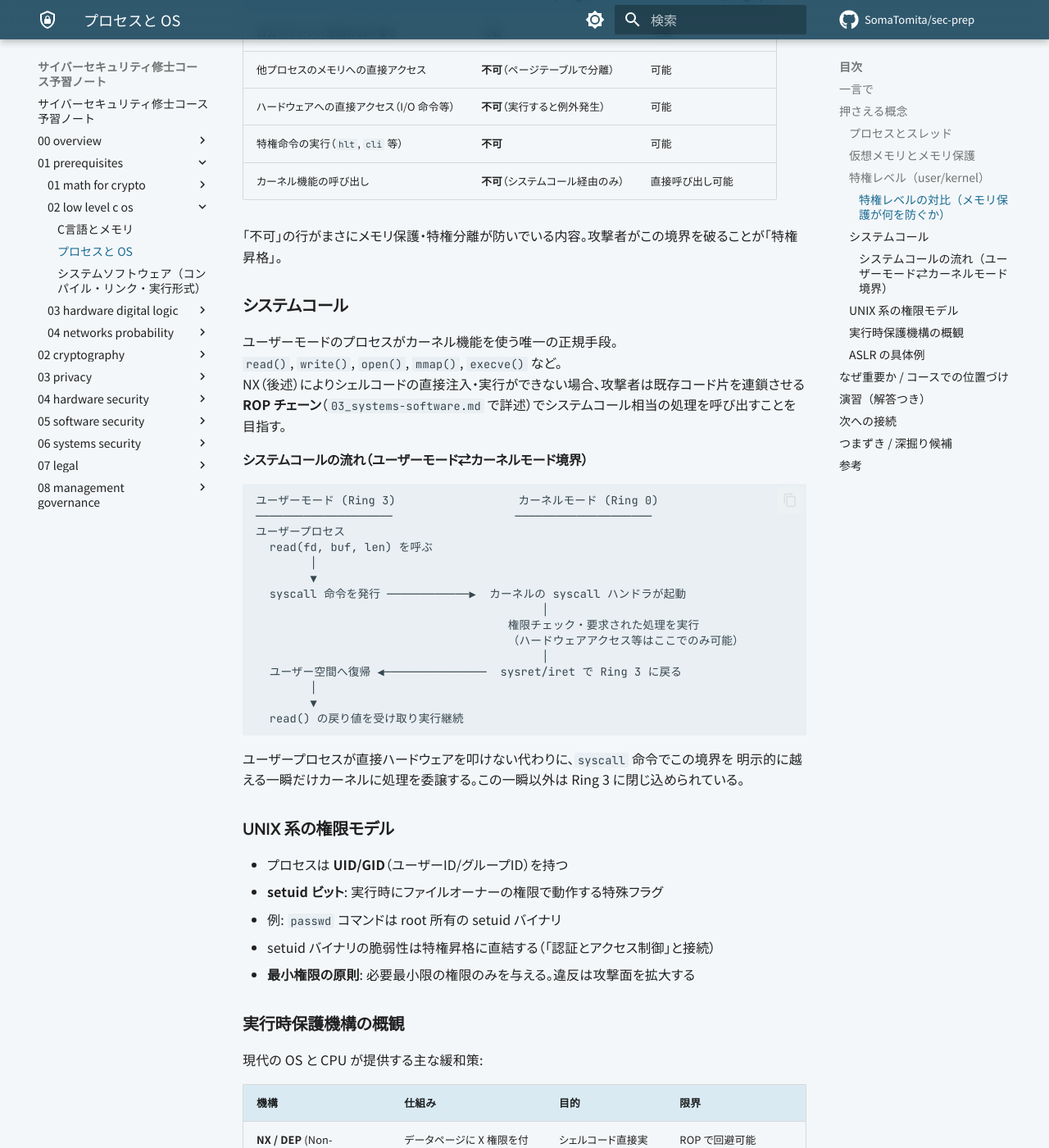
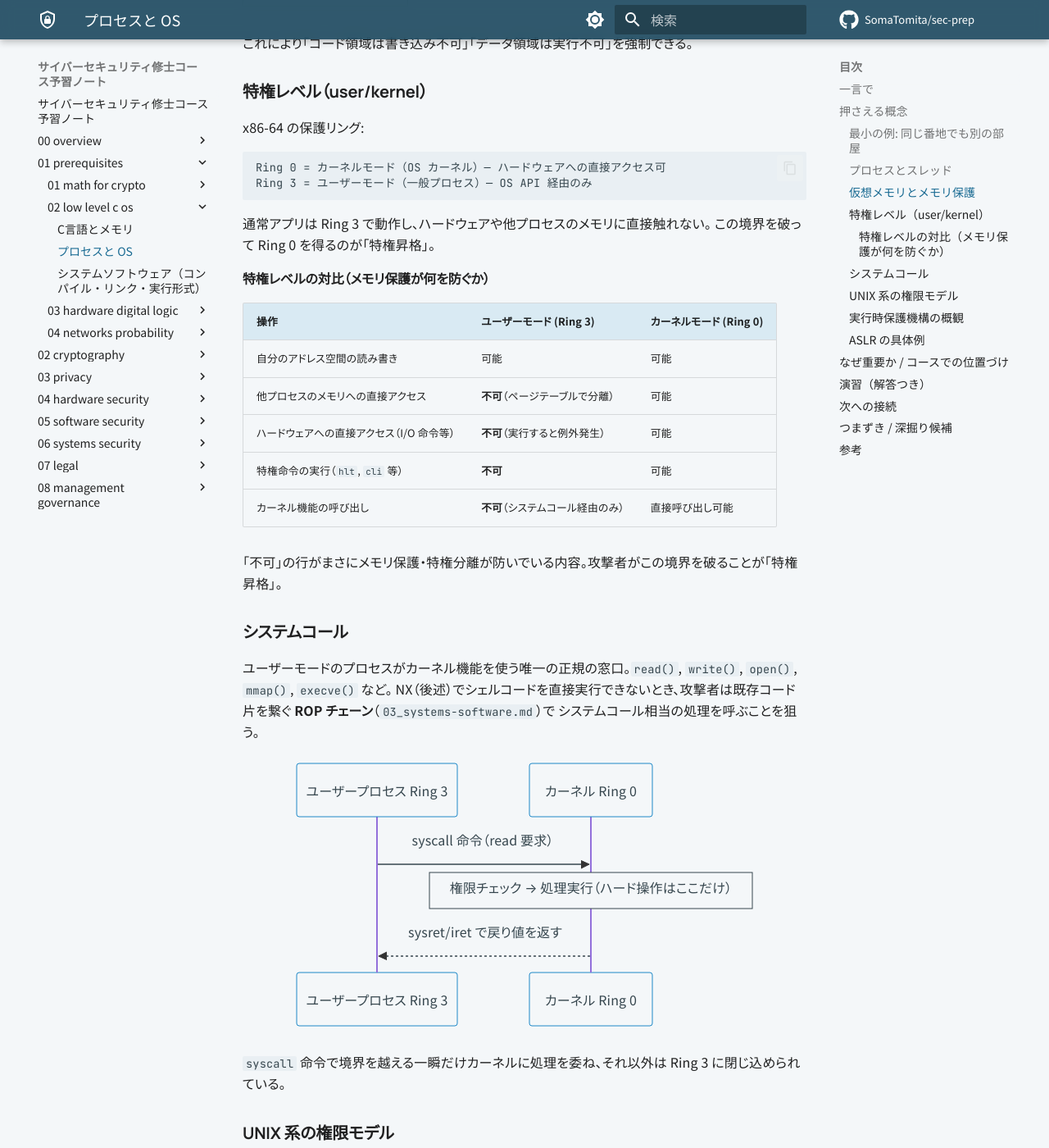
Before and after one commit to SomaTomita/sec-prep, an MkDocs documentation site: the page built from topics/01_prerequisites/02_low-level-c-os/02_process-and-os.md, in a window 1280 px wide and 1400 px high, scrolled down 1573 px. Shown: the whole window at 82% size. Built offline with MkDocs 1.6.1 and Material for MkDocs 9.7.7, drawn with Linux system fonts in a browser that asks for light colours; plug-ins that fetch from the network failed and are left out; comment, search, counter and statistics services are not loaded; some of the changed text lies outside the part shown.

Commit message:
docs: apply readability pass to low-level C and OS

````diff
--- a/topics/01_prerequisites/02_low-level-c-os/02_process-and-os.md
+++ b/topics/01_prerequisites/02_low-level-c-os/02_process-and-os.md
@@ -4,8 +4,8 @@
 
 ## 一言で
 
-OS はプロセスごとに「仮想アドレス空間」と「権限レベル」を分離して安全性を担保する。
-この分離の仕組みと、それを崩す/守る保護機構（ASLR・NX・スタックカナリア）を理解する。
+OS は各プログラムに「自分専用の部屋（仮想アドレス空間）」と「入れる部屋の格（権限レベル）」を割り当てる。
+その分離の仕組みと、C 系攻撃から守る保護機構（ASLR・NX・カナリア）を押さえる。
 
 **この1ページで分かること**
 
@@ -17,16 +17,28 @@
 
 ## 押さえる概念
 
+### 最小の例: 同じ番地でも別の部屋
+
+| プロセス | 仮想アドレス | → 物理アドレス |
+|---|---|---|
+| A（ブラウザ） | `0x1000` | `0x7A3000` |
+| B（エディタ） | `0x1000` | `0x2F0000` |
+
+A と B は同じ `0x1000` を使っているつもりだが、実際の DRAM 上では別の場所。この対応表を持つのが OS、変換するのが MMU。
+
 ### プロセスとスレッド
 
-- **プロセス**: 実行中プログラムの実体。OS はプロセスごとに独立した仮想アドレス空間を与える
-- **スレッド**: プロセス内の実行単位。同一プロセスのスレッドはアドレス空間を共有する
-- プロセス間の分離がなければ、あるプログラムのバグが別プログラムのメモリを破壊できてしまう
+| 用語 | 意味 |
+|---|---|
+| プロセス | 実行中プログラムの実体。OS が独立した仮想アドレス空間を与える |
+| スレッド | プロセス内の実行単位。同じプロセスのスレッドはアドレス空間を共有 |
+
+分離がなければ、あるプログラムのバグが別プログラムのメモリを壊せてしまう。
 
 ### 仮想メモリとメモリ保護
 
-CPU は仮想アドレスを使用し、MMU（Memory Management Unit）が物理アドレスに変換する。
-OS はページテーブルにアクセス権（読み取り/書き込み/実行）を設定できる:
+CPU は仮想アドレス（プログラムが見る番地）を使い、MMU（Memory Management Unit）が物理アドレス（実際の DRAM 上の番地）へ変換する。
+変換表＝ページテーブルに、OS はページ（固定サイズの区画、通常 4KB）ごとの権限を設定できる:
 
 | ページ属性 | 意味 |
 |---|---|
@@ -45,8 +57,8 @@
 Ring 3 = ユーザーモード（一般プロセス）— OS API 経由のみ
 ```
 
-通常アプリは Ring 3 で動作し、ハードウェアや他プロセスのメモリに直接アクセスできない。
-「特権昇格」とはこの境界を越えて Ring 0 権限を得ること。
+通常アプリは Ring 3 で動作し、ハードウェアや他プロセスのメモリに直接触れない。
+この境界を破って Ring 0 を得るのが「特権昇格」。
 
 #### 特権レベルの対比（メモリ保護が何を防ぐか）
 
@@ -62,41 +74,30 @@
 
 ### システムコール
 
-ユーザーモードのプロセスがカーネル機能を使う唯一の正規手段。
-`read()`, `write()`, `open()`, `mmap()`, `execve()` など。
-NX（後述）によりシェルコードの直接注入・実行ができない場合、攻撃者は既存コード片を連鎖させる
-**ROP チェーン**（`03_systems-software.md` で詳述）でシステムコール相当の処理を呼び出すことを目指す。
+ユーザーモードのプロセスがカーネル機能を使う唯一の正規の窓口。`read()`, `write()`, `open()`, `mmap()`, `execve()` など。
+NX（後述）でシェルコードを直接実行できないとき、攻撃者は既存コード片を繋ぐ **ROP チェーン**（`03_systems-software.md`）で
+システムコール相当の処理を呼ぶことを狙う。
 
-#### システムコールの流れ（ユーザーモード⇄カーネルモード境界）
-
-```
-ユーザーモード (Ring 3)                  カーネルモード (Ring 0)
-────────────────────                  ────────────────────
-ユーザープロセス
-  read(fd, buf, len) を呼ぶ
-        │
-        ▼
-  syscall 命令を発行 ────────────▶  カーネルの syscall ハンドラが起動
-                                          │
-                                     権限チェック・要求された処理を実行
-                                     （ハードウェアアクセス等はここでのみ可能）
-                                          │
-  ユーザー空間へ復帰 ◀───────────────  sysret/iret で Ring 3 に戻る
-        │
-        ▼
-  read() の戻り値を受け取り実行継続
+```mermaid
+sequenceDiagram
+    participant U as ユーザープロセス Ring 3
+    participant K as カーネル Ring 0
+    U->>K: syscall 命令（read 要求）
+    Note over K: 権限チェック → 処理実行（ハード操作はここだけ）
+    K-->>U: sysret/iret で戻り値を返す
 ```
 
-ユーザープロセスが直接ハードウェアを叩けない代わりに、`syscall` 命令でこの境界を
-明示的に越える一瞬だけカーネルに処理を委譲する。この一瞬以外は Ring 3 に閉じ込められている。
+`syscall` 命令で境界を越える一瞬だけカーネルに処理を委ね、それ以外は Ring 3 に閉じ込められている。
 
 ### UNIX 系の権限モデル
 
-- プロセスは **UID/GID**（ユーザーID/グループID）を持つ
-- **setuid ビット**: 実行時にファイルオーナーの権限で動作する特殊フラグ
-  - 例: `passwd` コマンドは root 所有の setuid バイナリ
-  - setuid バイナリの脆弱性は特権昇格に直結する（「認証とアクセス制御」と接続）
-- **最小権限の原則**: 必要最小限の権限のみを与える。違反は攻撃面を拡大する
+| 用語 | 意味 |
+|---|---|
+| UID / GID | プロセスが持つユーザー ID / グループ ID |
+| setuid ビット | 実行時にファイル所有者の権限で動くフラグ。例: root 所有の `passwd` |
+| 最小権限の原則 | 必要最小限の権限だけ与える。破ると攻撃面が広がる |
+
+setuid バイナリの脆弱性は特権昇格に直結する（「認証とアクセス制御」と接続）。
 
 ### 実行時保護機構の概観
 
@@ -123,23 +124,22 @@
 2回目: libc ベースアドレス: 0x7f8d45e70000
 ```
 
-攻撃者がハードコードしたアドレスを使えなくする。ただし **情報リーク脆弱性**（メモリアドレスを
-外部に漏らす欠陥）と組み合わせると ASLR 突破が可能になる。
+攻撃者が固定アドレスを決め打ちできなくなる。ただし**情報リーク**（アドレスが外に漏れる欠陥）があれば突破される。
 
 ---
 
 ## なぜ重要か / コースでの位置づけ
 
-C 系脆弱性の「防御側」の話がここ。特に:
+C 系脆弱性の「防御側」の話がここ。
 
-- **NX + ROP の関係**: NX がシェルコード実行を阻止 → 攻撃者は既存コード片（ガジェット）を
-  繋ぐ ROP に切り替える（`03_systems-software.md` で詳述）
-- **ASLR バイパスと情報リーク**: 書式文字列攻撃がアドレスを漏らし ASLR を無効化する典型例
-- **特権昇格**: setuid + バッファオーバーフロー = root シェル 取得
-- **カーネルモード到達**: エクスプロイト連鎖の最終目標がなぜ Ring 0 なのかの理解
+| 論点 | 要点 |
+|---|---|
+| NX と ROP | NX がシェルコードを止める → 攻撃者は既存コード片（ガジェット）を繋ぐ ROP へ |
+| ASLR と情報リーク | 書式文字列攻撃がアドレスを漏らし ASLR を無効化する典型 |
+| 特権昇格 | setuid + バッファオーバーフロー = root シェル |
+| Ring 0 到達 | エクスプロイト連鎖の最終目標がカーネルである理由 |
 
-「セキュリティテスト（ペネトレーションテスト）」でも、これらの保護機構が
-有効かどうかの確認（checksec コマンドなど）が基本操作になる。
+ペネトレーションテストでも保護機構の有無確認（`checksec`）が基本操作。
 
 ---
 
--- a/topics/01_prerequisites/02_low-level-c-os/index.md
+++ b/topics/01_prerequisites/02_low-level-c-os/index.md
@@ -2,10 +2,8 @@
 
 > 層: 地図 (Layer 0)
 
-前提要件に「システムソフトウェア・C言語の基礎」が明示されている。
-C言語のメモリ操作、OS の保護機構、実行形式の構造を知らないと、バッファオーバーフロー・
-フォーマット文字列攻撃・ROP チェーンなどの「C系低レベル脆弱性」（§6.7）の仕組みが
-理解できない。この3ファイルは、そのための最低限の土台を整える。
+C 言語のメモリ操作・OS の保護機構・実行ファイルの構造を知らないと、バッファオーバーフローや ROP といった
+「C 系低レベル脆弱性」（§6.7）の仕組みは読めない。この 3 ファイルはその最低限の土台。
 
 ## 読む順
 
````
Also changed, not shown: topics/01_prerequisites/02_low-level-c-os/01_c-and-memory.md (+42 -45 lines), topics/01_prerequisites/02_low-level-c-os/03_systems-software.md (+31 -38 lines).
